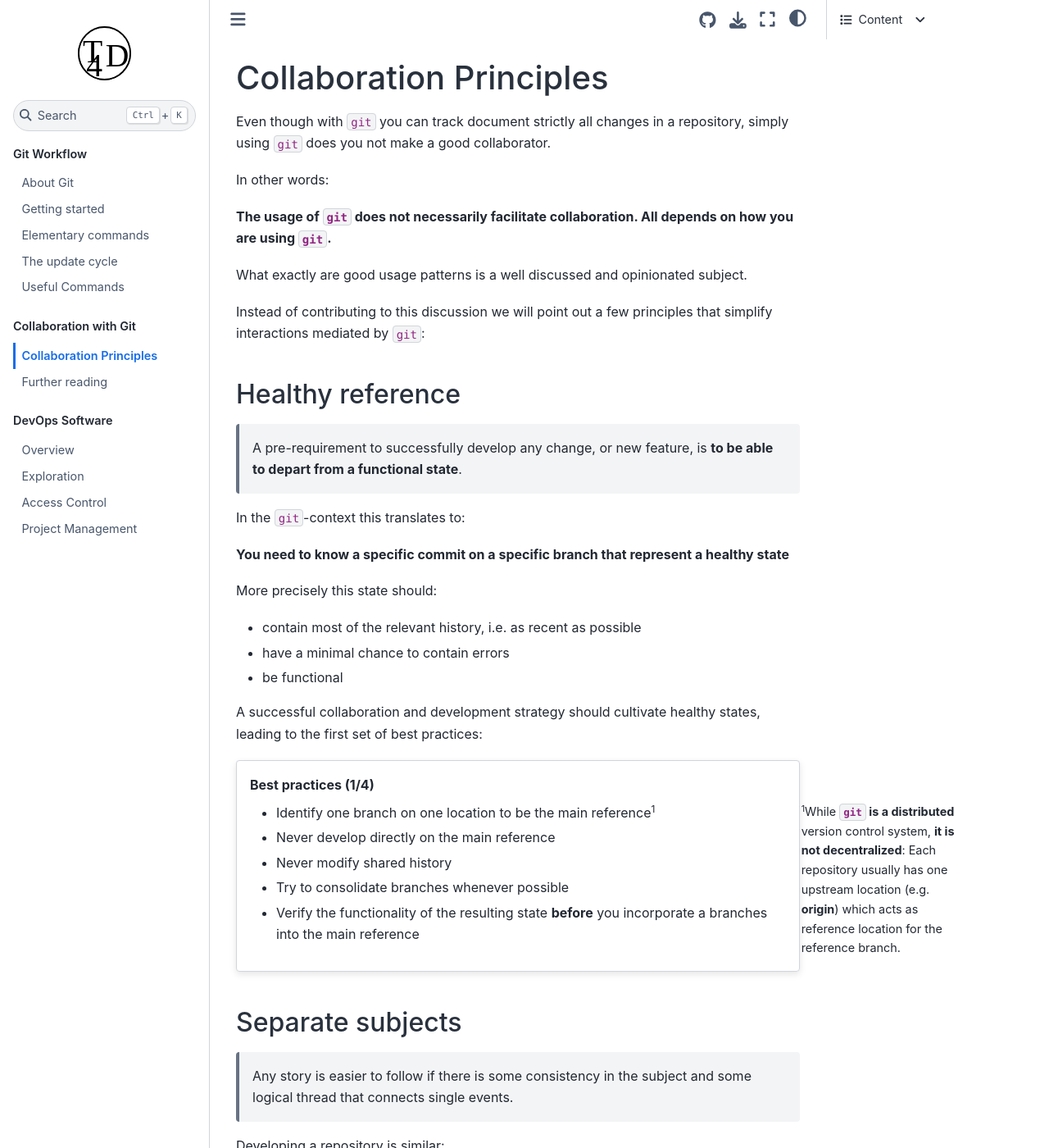
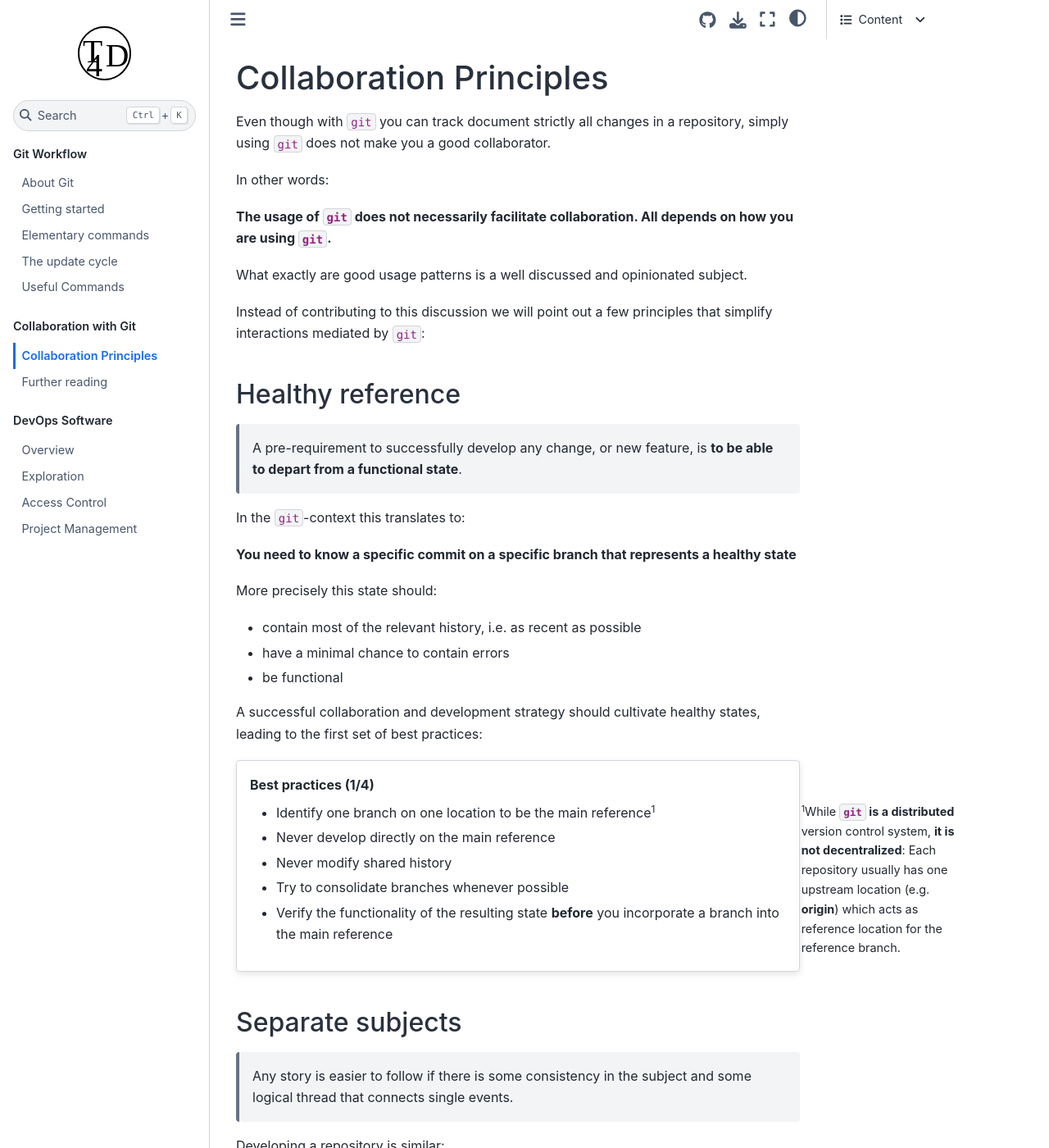
Before and after one commit to t4d-gmbh/working-with-git, a Sphinx documentation site: the page built from source/git/principles.md, in a window 1280 px wide and 1400 px high. Shown: the whole window at 82% size. Built offline with Sphinx 7.4.7 and the Sphinx Book theme 1.1.4, drawn with Linux system fonts in a browser that asks for light colours; some of the changed text lies outside the part shown.

Commit message:
fixing typos

```diff
--- a/source/git/principles.md
+++ b/source/git/principles.md
@@ -1,6 +1,6 @@
 # Collaboration Principles
 
-Even though with `git` you can track document strictly all changes in a repository, simply using `git` does you not make a good collaborator.
+Even though with `git` you can track document strictly all changes in a repository, simply using `git` does not make you a good collaborator.
 
 In other words:
 
@@ -16,7 +16,7 @@ Instead of contributing to this discussion we will point out a few principles th
 
 In the `git`-context this translates to:
 
-**You need to know a specific commit on a specific branch that represent a healthy state**
+**You need to know a specific commit on a specific branch that represents a healthy state**
 
 More precisely this state should:
 
@@ -31,7 +31,7 @@ A successful collaboration and development strategy should cultivate healthy sta
 - Never develop directly on the main reference
 - Never modify shared history
 - Try to consolidate branches whenever possible
-- Verify the functionality of the resulting state **before** you incorporate a branches into the main reference
+- Verify the functionality of the resulting state **before** you incorporate a branch into the main reference
 :::
 
 [^sn1]: While **`git` is a distributed** version control system, **it is not decentralized**: Each repository usually has one upstream location (e.g. **origin**) which acts as reference location for the reference branch.
```
Also changed, not shown: other parts of source/git/principles.md (+1 -1 lines), source/git/about.md (+4 -4 lines), source/git/collab_reading.md (+3 -3 lines).
